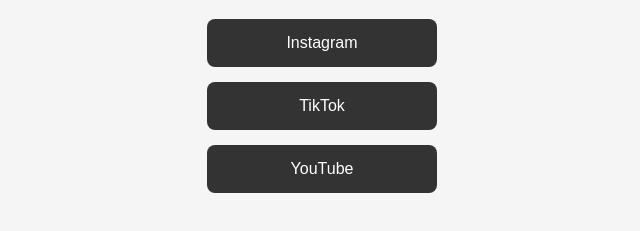
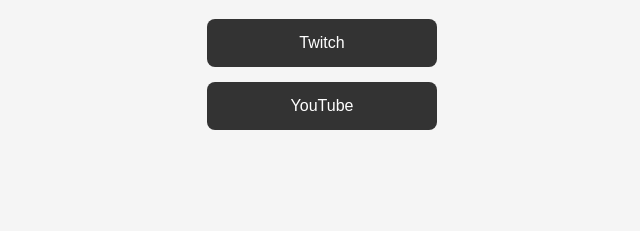
Before and after one commit to Njoyytb/Mywebsite, a plain HTML site: page index.html in a window 1280 px wide. Shown: the part 119-350 px from the top of the page, without its empty margins (318-958 px from the left). Drawn offline with Linux system fonts and the light colour scheme.

Commit message:
Update index.html

```diff
--- a/index.html
+++ b/index.html
@@ -24,8 +24,7 @@
 </head>
 <body>
   <h1>Retrouve-moi ici !</h1>
-  <a href="https://instagram.com/tonpseudo" target="_blank">Instagram</a>
-  <a href="https://tiktok.com/@tonpseudo" target="_blank">TikTok</a>
-  <a href="https://youtube.com/@tonpseudo" target="_blank">YouTube</a>
+  <a href="https://m.twitch.tv/njoy_gaming?desktop-redirect=true" target="_blank">Twitch</a>
+  <a href="https://youtube.com/@njoy_ytb?feature=shared" target="_blank">YouTube</a>
 </body>
 </html>
```
